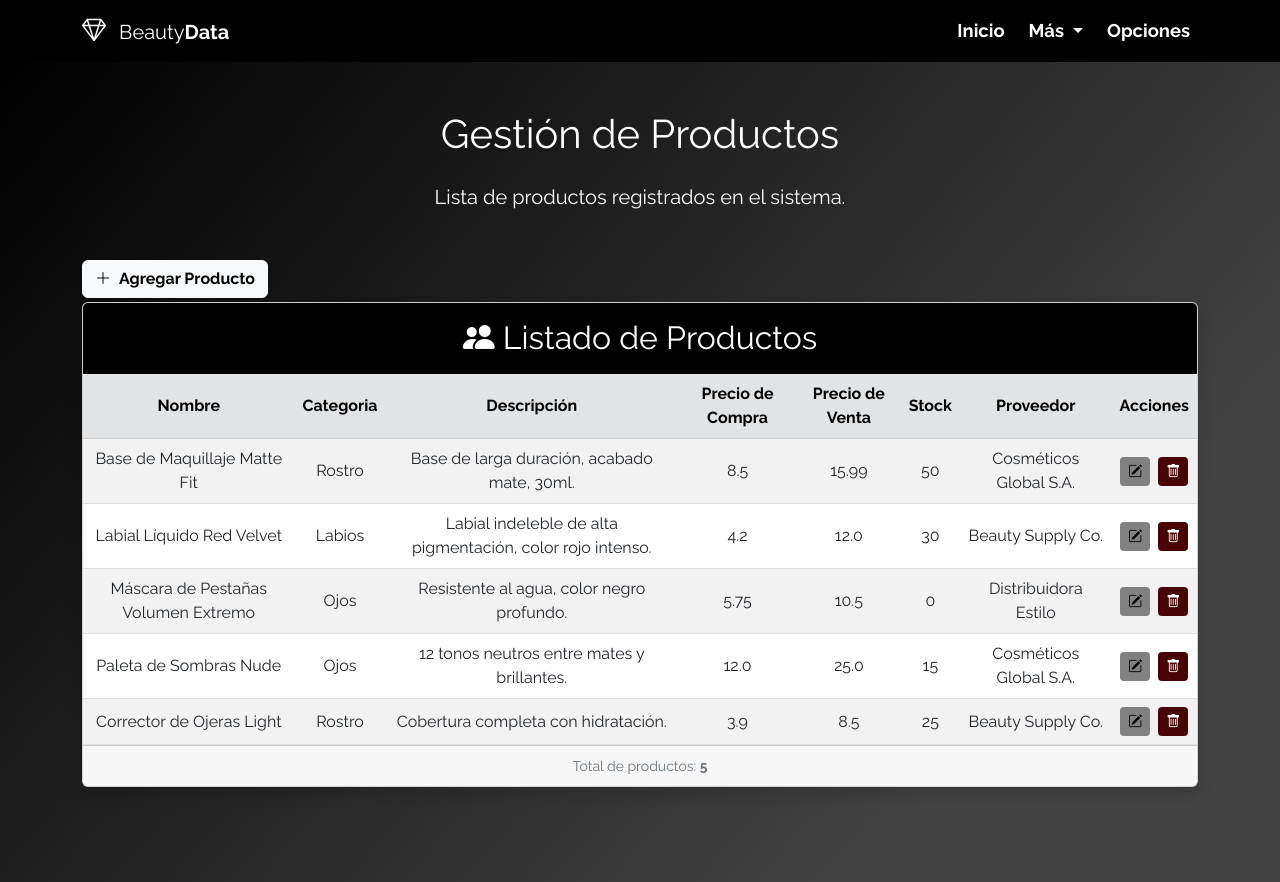
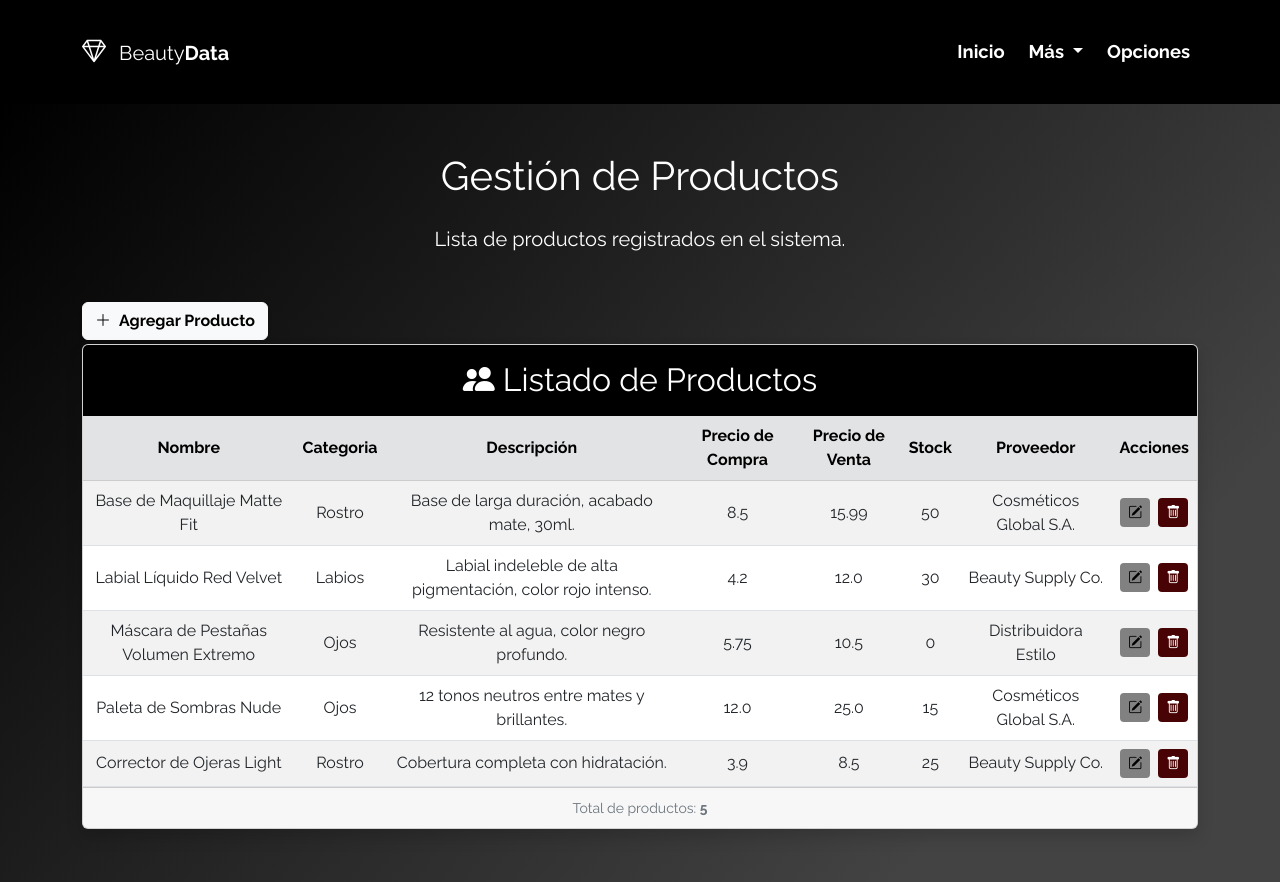
Before and after one commit to MChaparroCaballero/beauty_data_MONOLITO, a FastAPI app: page / in a window 1280 px wide. Shown: the top 882 px of the page. Run offline with FastAPI, Linux system fonts and the light colour scheme; data comes from the database, SQL or seed files in the repository.

Commit message:
hacemos el header un pelin más grande

```diff
--- a/BeautyData/app/static/css/style.css
+++ b/BeautyData/app/static/css/style.css
@@ -46,6 +46,8 @@ a:hover {
 
 .navbar{
   background-color: #000000;
+  padding-top: 1.8rem !important;
+  padding-bottom: 1.8rem !important;
 }
 
 .navbar-brand img {
```
